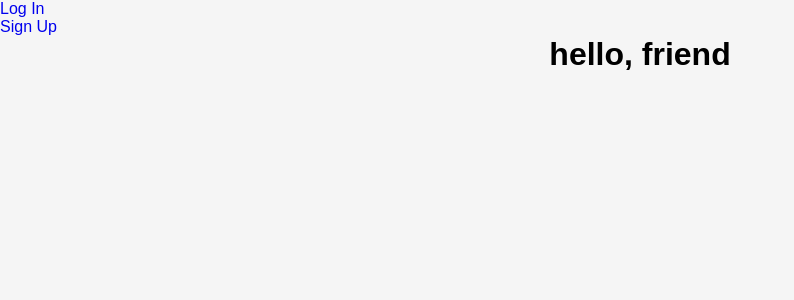
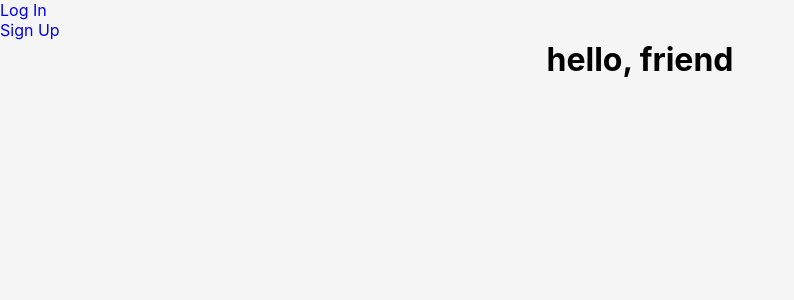
Before and after one commit to oscarnunez1/flavorite-front, a React (Vite) app: page / in a window 1280 px wide. Shown: the top 300 px of the page, without its empty margins (0-794 px from the left). Built offline with nearby package versions, Linux system fonts and the light colour scheme; no server answers.

Commit message:
change font-family on app.css

```diff
--- a/src/App.css
+++ b/src/App.css
@@ -15,7 +15,7 @@ body {
   position: relative;
   background-color: whitesmoke !important;
   color: black !important;
-  font-family: 'Centra', sans-serif !important;
+  font-family: 'Montserrat', sans-serif;
 }
 
 h1, h2, h3, h4, h5, h6 {
```
